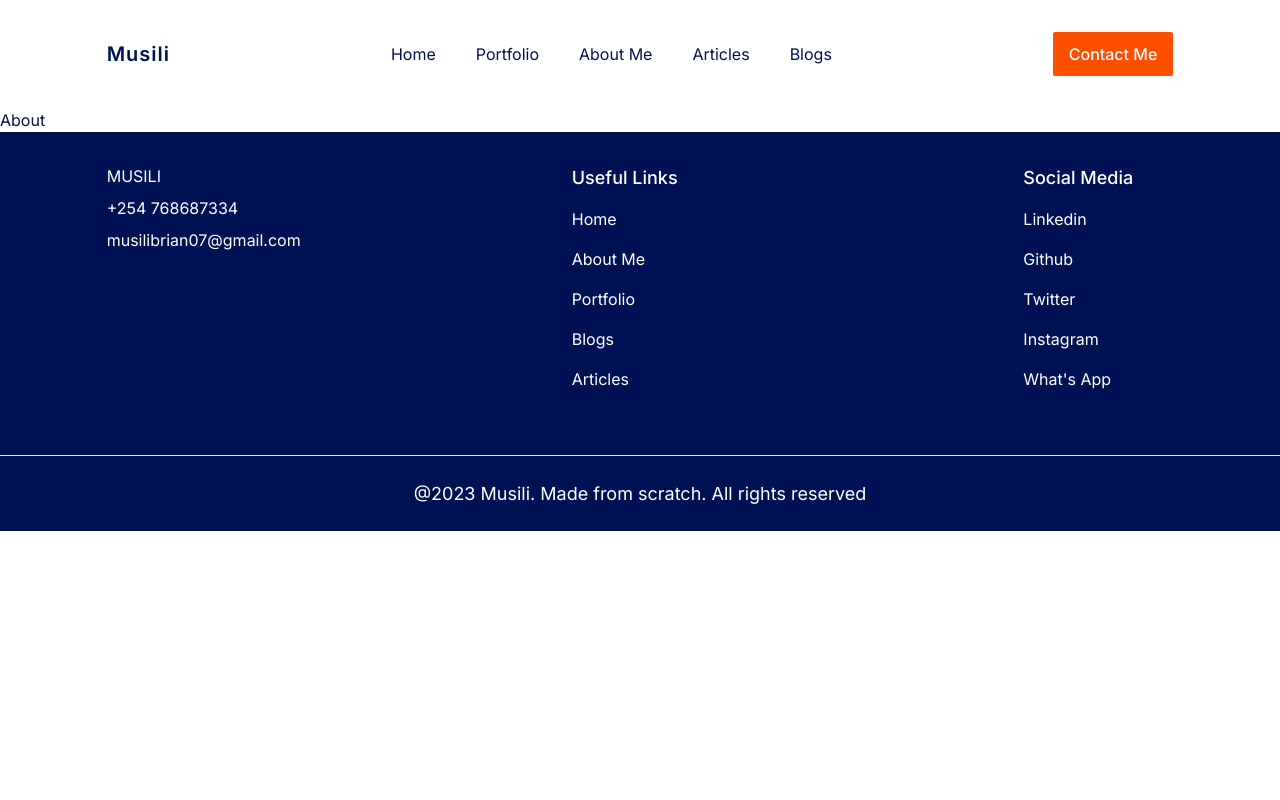
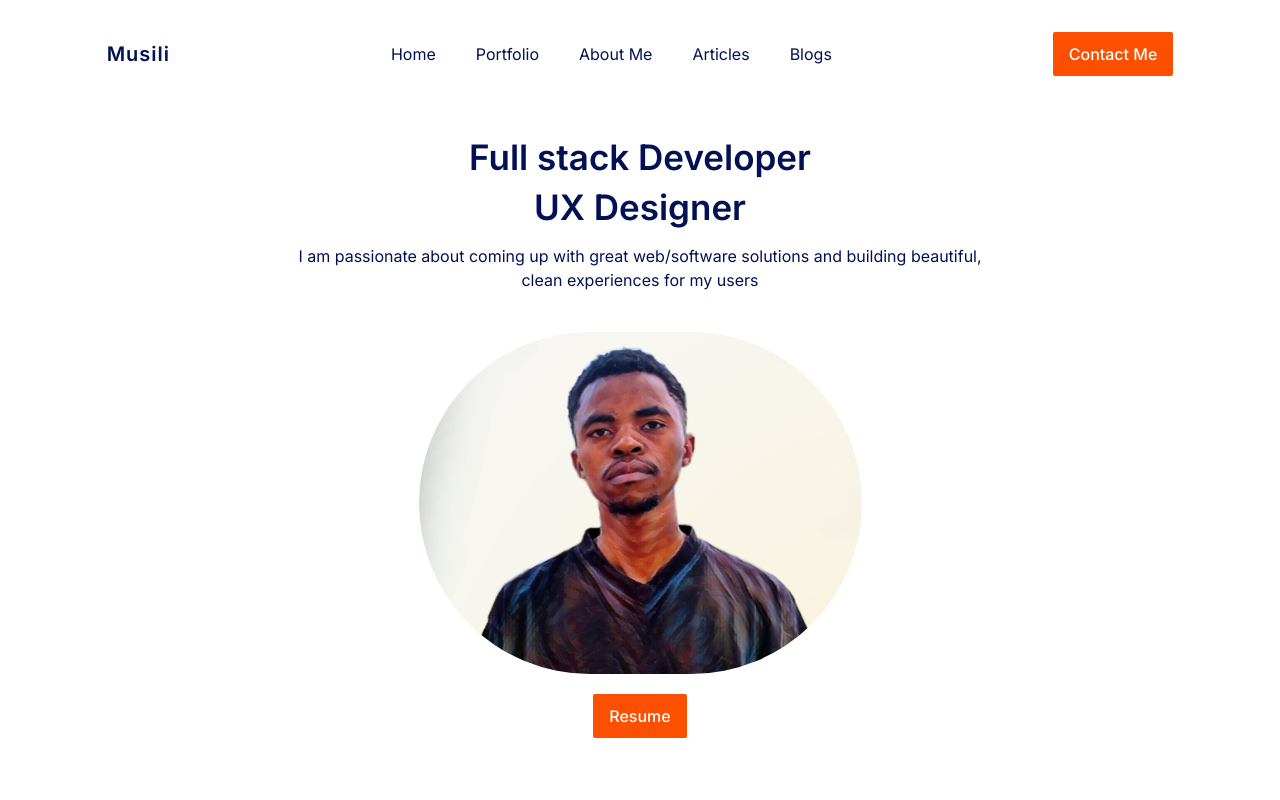
Before and after one commit to MusiliC/Portfolio-v3, a Next.js app: page /about in a window 1280 px wide. Shown: the top 800 px of the page. Built offline with nearby package versions, Linux system fonts and the light colour scheme.

Commit message:
about page

```diff
--- a/app/about/page.jsx
+++ b/app/about/page.jsx
@@ -1,9 +1,12 @@
+import AboutComponent from '@/components/about/AboutComponent'
 import React from 'react'
 
 const About = () => {
   return (
-    <div>About</div>
-  )
+    <div className="min-h-[70vh] lg:min-h-[85vh] ">
+      <AboutComponent />
+    </div>
+  );
 }
 
 export default About
--- /dev/null
+++ b/components/about/AboutComponent.jsx
@@ -0,0 +1,47 @@
+import styles from "@/style";
+import Image from "next/image";
+import React from "react";
+import Musili from "public/try.png"
+import Button from "../shared/Button";
+
+const AboutComponent = () => {
+  return (
+    <section className={`${styles.paddingY} w-5/6 mx-auto`}>
+      {/* title */}
+      <div className={`${styles.flexCenter} flex-col gap-3 md:w-5/6 lg:w-2/3  mx-auto`}>
+        <div>
+          <h1 className=" font-semibold font-poppins text-center md:text-[35px] text-[23px] md:leading-[50px] leading-[32px]">
+            Full stack Developer <br /> UX Designer
+          </h1>
+        </div>
+
+        {/*  */}
+        <div>
+          <p className={`${styles.paragraph} text-center`}>
+            I am passionate about coming up with great web/software solutions
+            and building beautiful, clean experiences for my users
+          </p>
+        </div>
+      </div>
+
+      {/* image */}
+      <div className={`${styles.flexCenter} flex-col gap-5 my-10`}>
+        <Image src={Musili} alt="Musili" className="rounded-full" />
+        <div>
+            <Button text="Resume" />
+        </div>
+      </div>
+
+      {/* about me */}
+      <div></div>
+
+      {/* experience */}
+      <div></div>
+
+      {/* technologies used */}
+      <div></div>
+    </section>
+  );
+};
+
+export default AboutComponent;
--- /dev/null
+++ b/components/contact/ContactComponent.jsx
@@ -0,0 +1,18 @@
+import styles from '@/style'
+import React from 'react'
+
+const ContactComponent = () => {
+  return (
+    <section
+      className={`${styles.paddingY} w-5/6 mx-auto flex gap-10 flex-col md:flex-row`}
+    >
+      {/* image */}
+      <div></div>
+
+      {/* form */}
+      <div></div>
+    </section>
+  );
+}
+
+export default ContactComponent
```
